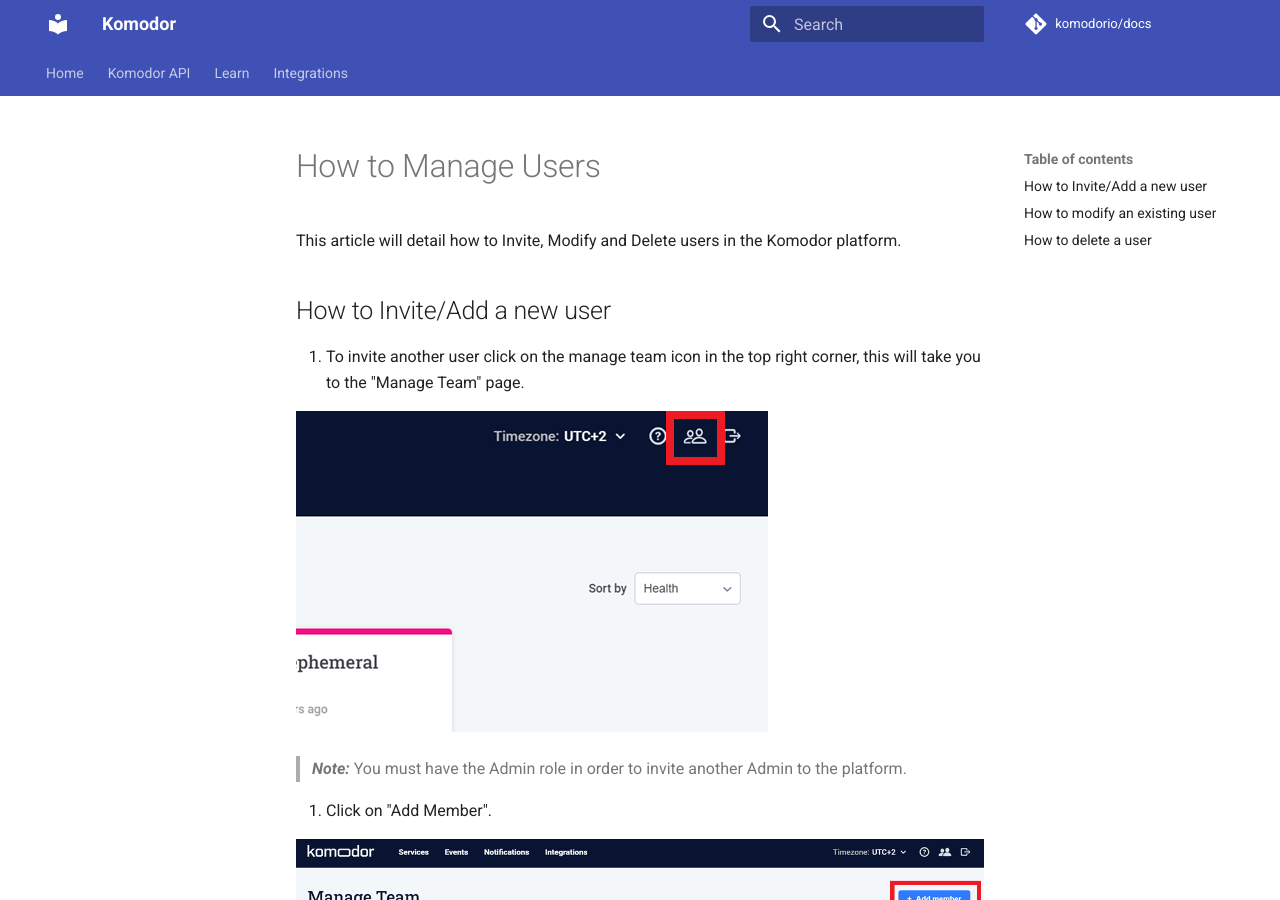
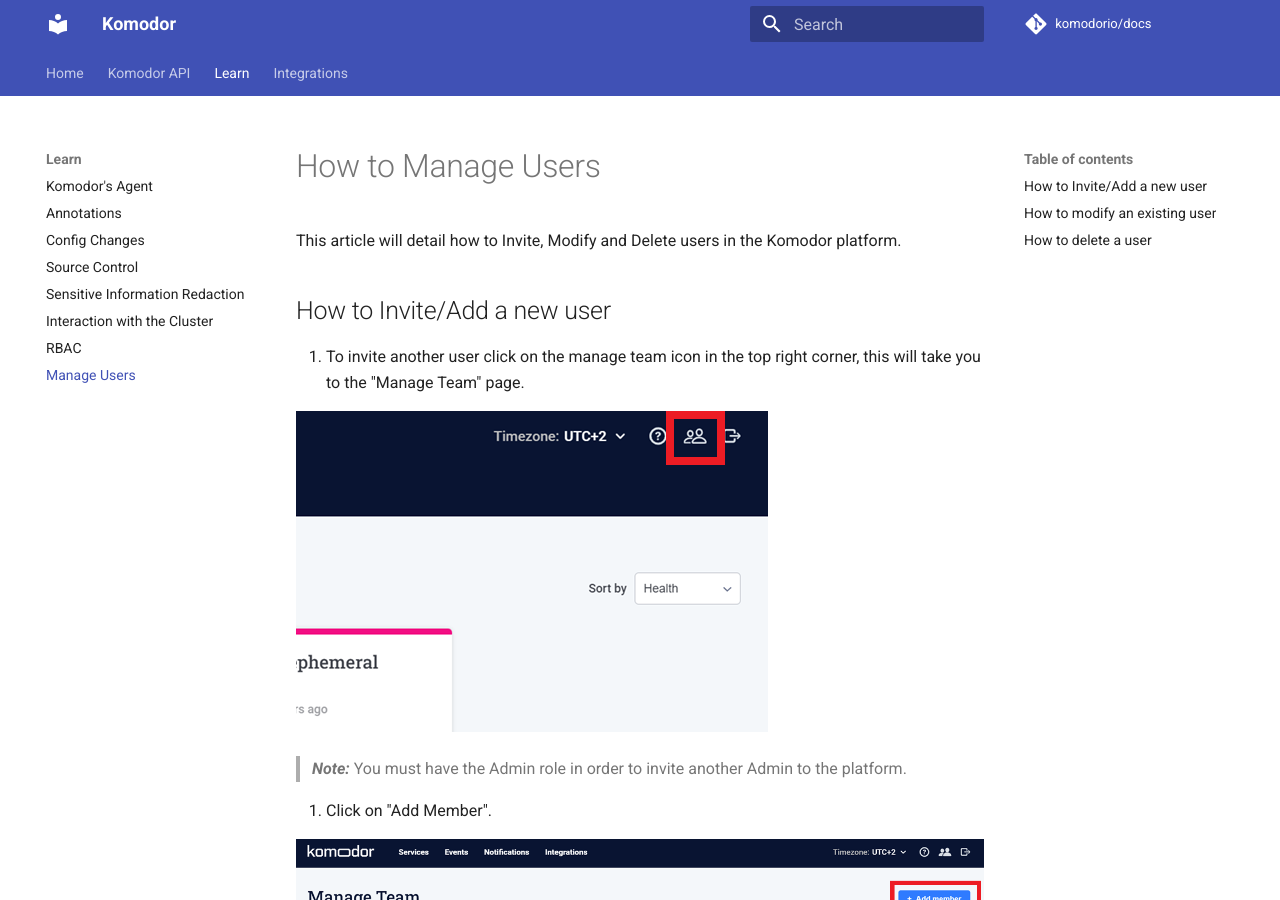
Before and after one commit to komodorio/docs, an MkDocs documentation site: the page built from docs/Learn/ManageUsers.md, in a window 1280 px wide and 900 px high. Built offline with MkDocs 1.6.1 and Material for MkDocs 9.7.7, drawn with Linux system fonts in a browser that asks for light colours; comment, search, counter and statistics services are not loaded.

Commit message:
Update mkdocs.yml
Add manage Users to TOC

```diff
--- a/mkdocs.yml
+++ b/mkdocs.yml
@@ -32,6 +32,7 @@
     - Sensitive Information Redaction: Learn/Sensitive-Information-Redaction.md
     - Interaction with the Cluster: Learn/Interaction-With-The-Cluster.md
     - RBAC: Learn/RBAC.md
+    - Manage Users: Learn/ManageUsers.md
   - Integrations:
     - Datadog: Integrations/Datadog.md
     - Datadog Webhook: Integrations/datadog-webhook.md
```
